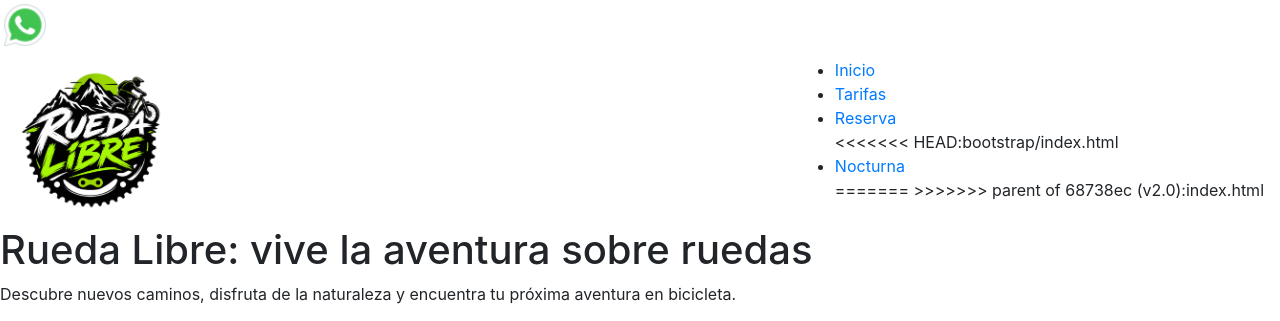
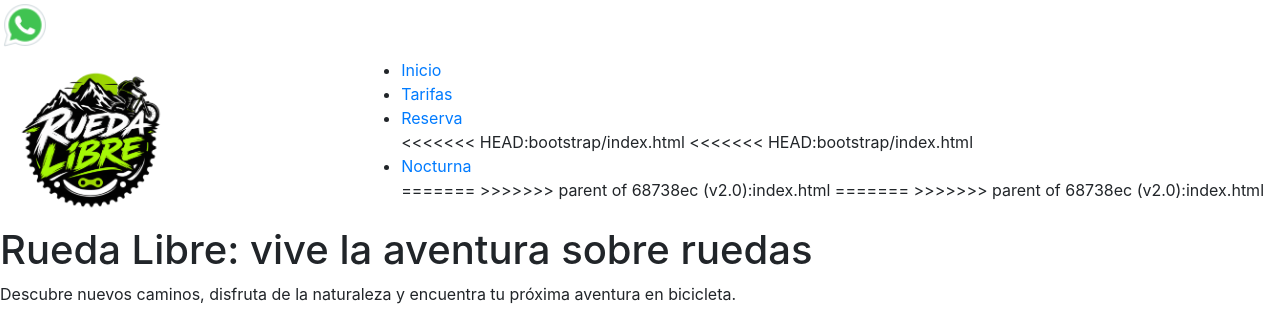
Before and after one commit to macias60/rueda-libre, a plain HTML site: page bootstrap/index.html in a window 1280 px wide. Shown: the top 321 px of the page. Drawn offline with nearby package versions, Linux system fonts and the light colour scheme.

Commit message:
This reverts commit 68738ec909d74b2c15cfcbcbda5956b22dcdd510.

```diff
--- a/bootstrap/index.html
+++ b/bootstrap/index.html
@@ -46,7 +46,10 @@
                 <li><a href="paginas/tarifas.html">Tarifas</a></li>
                 <li><a href="paginas/reserva.html">Reserva</a></li>
 <<<<<<< HEAD:bootstrap/index.html
+<<<<<<< HEAD:bootstrap/index.html
                 <li><a href="../nocturna/index.html">Nocturna</a></li>
+=======
+>>>>>>> parent of 68738ec (v2.0):index.html
 =======
 >>>>>>> parent of 68738ec (v2.0):index.html
             </ul>
```
